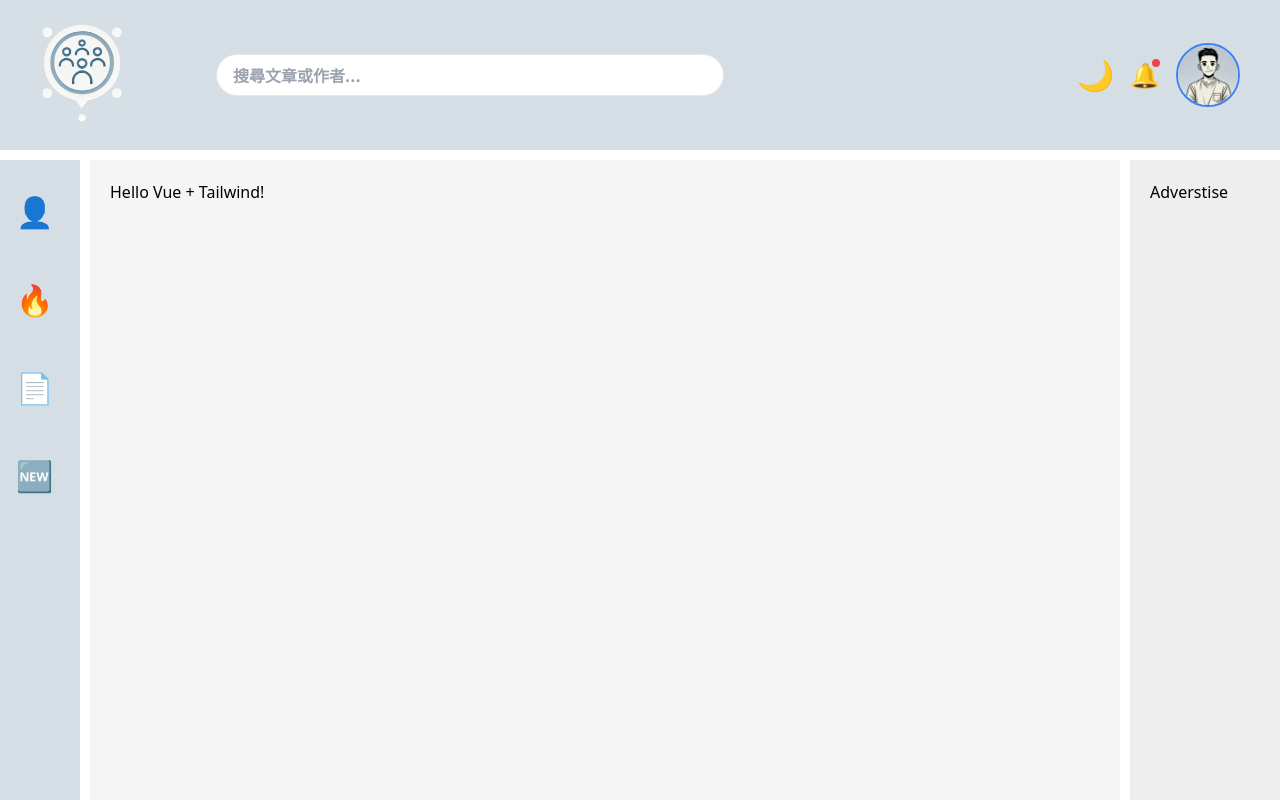
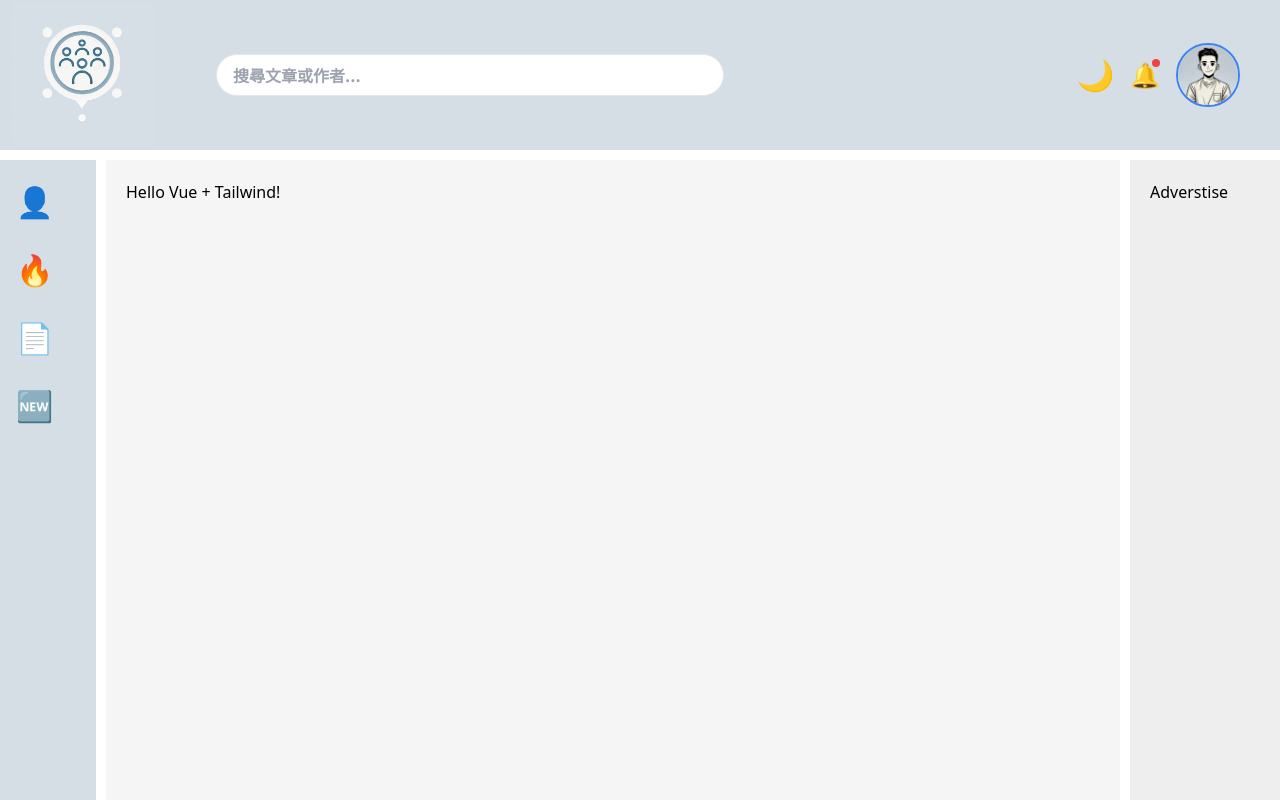
Before and after one commit to honeykokia/community-vue, a Vue app: page / in a window 1280 px wide. Built offline with nearby package versions, Linux system fonts and the light colour scheme.

Commit message:
website layout ok

```diff
--- a/src/views/Home.vue
+++ b/src/views/Home.vue
@@ -9,39 +9,40 @@ import Navbar from '@/components/home/Navbar.vue';
     <header class="header">
       <Navbar/>
     </header>
+    <!-- group relative bg-gray-800 text-white w-16 hover:w-64 transition-[width] duration-300 ease-in-out flex flex-col py-4 space-y-4 -->
     <aside
-      class="sidebar group relative text-white transition-all duration-300 w-20 hover:w-64"
+      class="sidebar group relative w-24 hover:w-48 transition-[width] duration-300 ease-in-out "
     >
       <nav class="flex flex-col h-full py-4 space-y-4">
         <!-- Menu Items -->
-        <a href="#" class="flex items-center px-4 py-2 hover:bg-blue-100">
+        <a href="#" class="flex items-center px-4 py-2 hover:bg-blue-100 whitespace-nowrap">
           <span class="text-3xl">👤</span>
           <span
-            class="text-xl ml-2 opacity-0 translate-x-[-10px] group-hover:opacity-100 group-hover:translate-x-0 transition-all duration-300"
+            class="text-xl ml-2 opacity-0 translate-x-[-10px] group-hover:opacity-100 group-hover:translate-x-0 transition-all duration-100"
           >
             登入
           </span>
         </a>
-        <a href="#" class="flex items-center px-4 py-2 hover:bg-blue-100">
+        <a href="#" class="flex items-center px-4 py-2 hover:bg-blue-100 whitespace-nowrap">
           <span class="text-3xl">🔥</span>
           <span
-            class="text-xl ml-2 opacity-0 translate-x-[-10px] group-hover:opacity-100 group-hover:translate-x-0 transition-all duration-300"
+            class="text-xl ml-2 opacity-0 translate-x-[-10px] group-hover:opacity-100 group-hover:translate-x-0 transition-all duration-100"
           >
             熱門
           </span>
         </a>
-        <a href="#" class="flex items-center px-4 py-2 hover:bg-blue-100">
+        <a href="#" class="flex items-center px-4 py-2 hover:bg-blue-100 whitespace-nowrap">
           <span class="text-3xl">📄</span>
           <span
-            class="text-xl ml-2 opacity-0 translate-x-[-10px] group-hover:opacity-100 group-hover:translate-x-0 transition-all duration-300"
+            class="text-xl ml-2 opacity-0 translate-x-[-10px] group-hover:opacity-100 group-hover:translate-x-0 transition-all duration-100"
           >
             分類
           </span>
         </a>
-        <a href="#" class="flex items-center px-4 py-2 hover:bg-blue-100">
+        <a href="#" class="flex items-center px-4 py-2 hover:bg-blue-100 whitespace-nowrap">
           <span class="text-3xl">🆕</span>
           <span
-            class="text-xl ml-2 opacity-0 translate-x-[-10px] group-hover:opacity-100 group-hover:translate-x-0 transition-all duration-300"
+            class="text-xl ml-2 opacity-0 translate-x-[-10px] group-hover:opacity-100 group-hover:translate-x-0 transition-all duration-100"
           >
             最新
           </span>
@@ -62,13 +63,12 @@ import Navbar from '@/components/home/Navbar.vue';
 .container{
   display: grid;
   gap: 10px;
-  grid-template-columns: auto 1fr 150px;
+  grid-template-columns: 96px 1fr 150px;
   grid-template-rows: 150px 1fr;
   grid-template-areas:
     "header header header"
     "sidebar main advertise";
   height: 100vh;
-
 }
 .header {
   grid-area: header;
```
